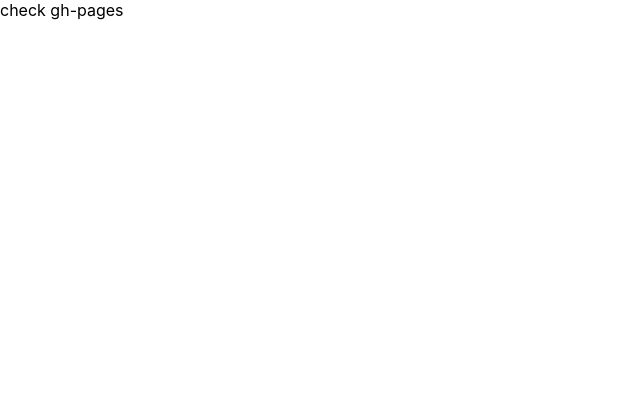
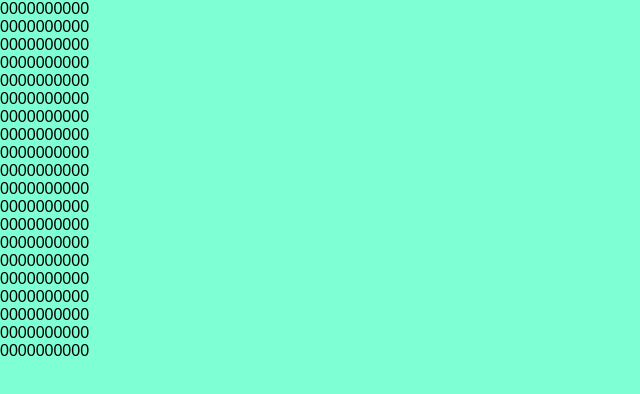
Before and after one commit to OlgaGre/TETRIS, a React (Create React App) app in the folder my-app/: page / in a window 1280 px wide. Shown: the top 394 px of the page, without its empty margins (0-640 px from the left). Built offline with nearby package versions, Linux system fonts and the light colour scheme.

Commit message:
feat: write cup

```diff
--- a/my-app/src/App.js
+++ b/my-app/src/App.js
@@ -1,9 +1,12 @@
 import logo from './logo.svg';
 import './App.css';
+import Cup from './components/cup/Cup'
 
-function App() {
+function App(props) {
   return (
- <div> check gh-pages</div>
+ <Cup
+ markupCup = {props.state._cup}
+ />
   );
 }
 
--- /dev/null
+++ b/my-app/src/components/cup/Cup.jsx
@@ -0,0 +1,15 @@
+import styles from "./Cup.module.css";
+
+const Cup = (props) => {
+  let buildMarkupCup = props.markupCup.map((el) => (
+    <div className={styles.line}>
+      {el.map((el) => (
+        <div>{el}</div>
+      ))}
+    </div>
+  ));
+  console.log(props.markupCup);
+  return (
+    <div>{buildMarkupCup}</div>)
+};
+export default Cup;
--- /dev/null
+++ b/my-app/src/components/cup/Cup.module.css
@@ -0,0 +1,10 @@
+* {
+  background-color: aquamarine;
+}
+
+.line {
+  width: 70px;
+  display: flex;
+  font: 1em sans-serif;
+  background-color: blue;
+}
--- a/my-app/src/redux/state.js
+++ b/my-app/src/redux/state.js
@@ -1,5 +1,6 @@
 let store = {
-  _cup:[
+  _state:{
+     _cup:[
     [0,0,0,0,0,0,0,0,0,0],
     [0,0,0,0,0,0,0,0,0,0],
     [0,0,0,0,0,0,0,0,0,0],
@@ -21,6 +22,8 @@ let store = {
     [0,0,0,0,0,0,0,0,0,0],
     [0,0,0,0,0,0,0,0,0,0],
   ],
+},
+
   getState() {
     return this._state;
   },
```
